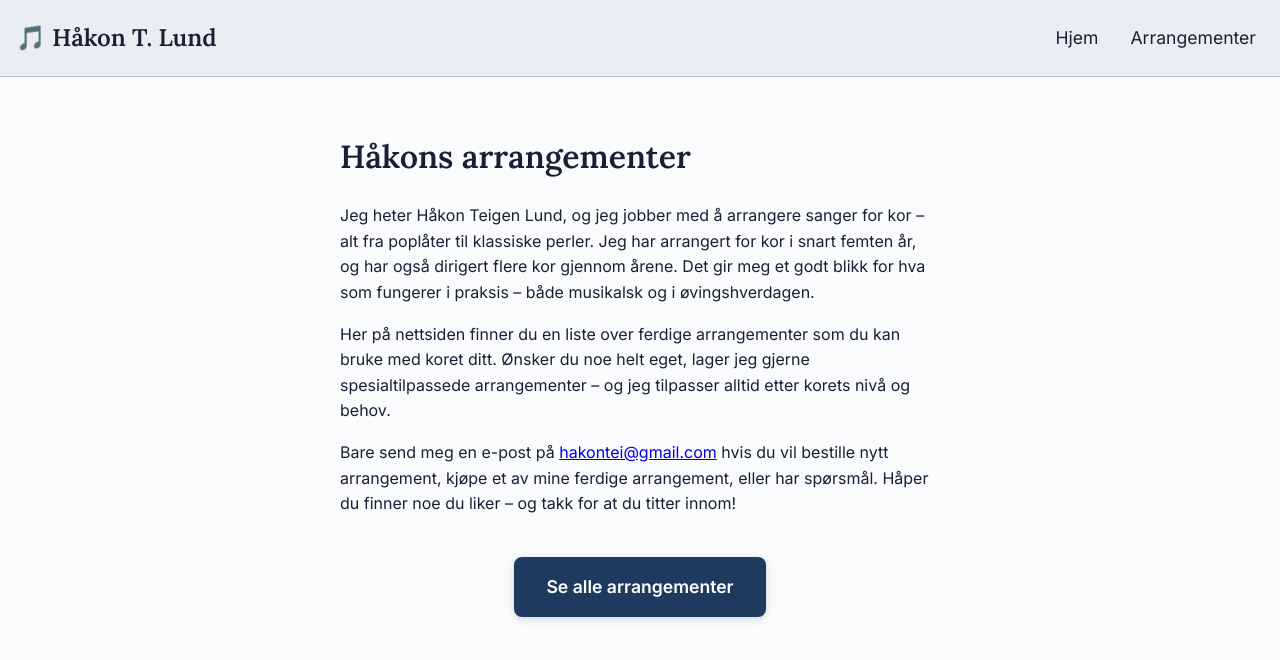
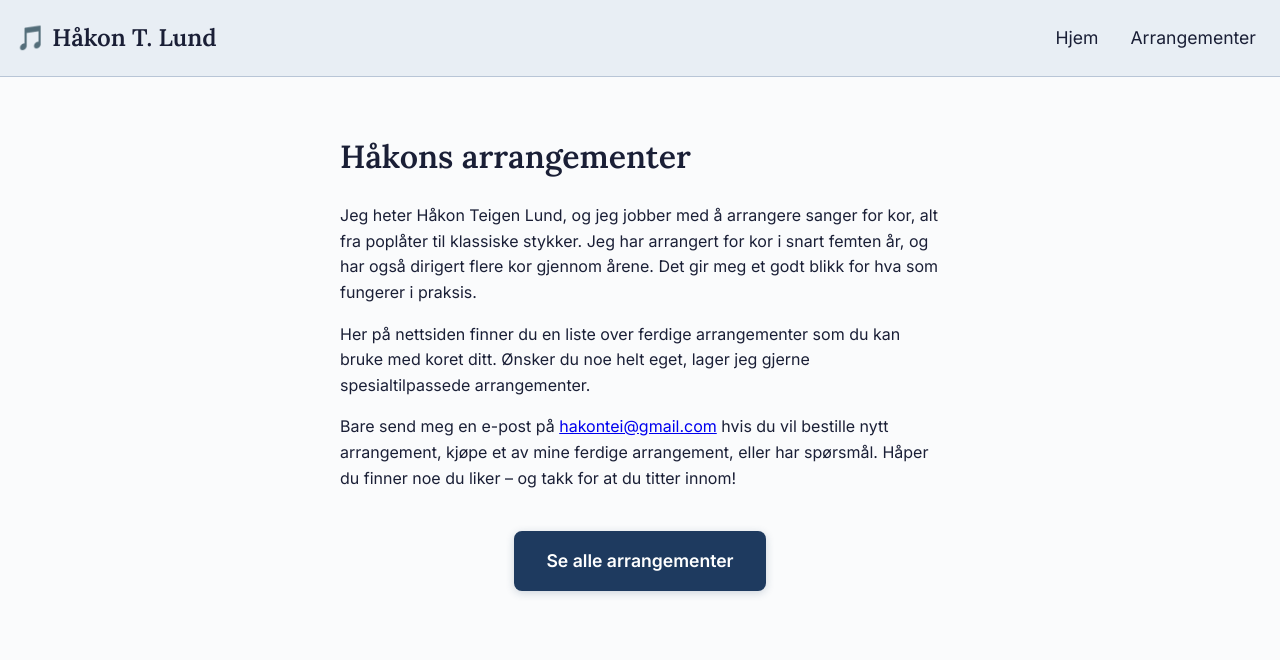
Before and after one commit to hakonlund/portfolio, a React (Create React App) app: page / in a window 1280 px wide. Shown: the top 660 px of the page. Built offline with nearby package versions, Linux system fonts and the light colour scheme.

Commit message:
Changed some of the text

```diff
--- a/src/pages/Home.tsx
+++ b/src/pages/Home.tsx
@@ -6,13 +6,13 @@ export const Home = () => {
     <div className="home">
       <h1>Håkons arrangementer</h1>
       <p>
-        Jeg heter Håkon Teigen Lund, og jeg jobber med å arrangere sanger for kor – alt fra poplåter til klassiske perler.
+        Jeg heter Håkon Teigen Lund, og jeg jobber med å arrangere sanger for kor, alt fra poplåter til klassiske stykker.
         Jeg har arrangert for kor i snart femten år, og har også dirigert flere kor gjennom årene. Det gir meg et godt
-        blikk for hva som fungerer i praksis – både musikalsk og i øvingshverdagen.
+        blikk for hva som fungerer i praksis.
       </p>
       <p>
         Her på nettsiden finner du en liste over ferdige arrangementer som du kan bruke med koret ditt. Ønsker du noe helt eget,
-        lager jeg gjerne spesialtilpassede arrangementer – og jeg tilpasser alltid etter korets nivå og behov.
+        lager jeg gjerne spesialtilpassede arrangementer.
       </p>
       <p>
         Bare send meg en e-post på <a href="mailto: hakontei@gmail.com">hakontei@gmail.com</a> hvis du vil bestille nytt arrangement, kjøpe et av mine ferdige arrangement, eller har spørsmål. Håper du finner noe du liker – og takk for at du titter innom!
```
